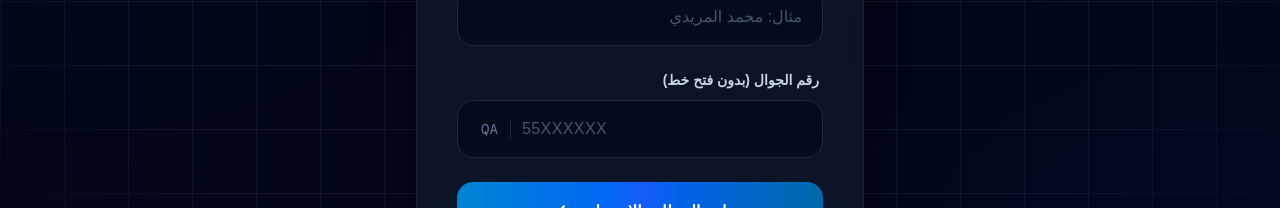
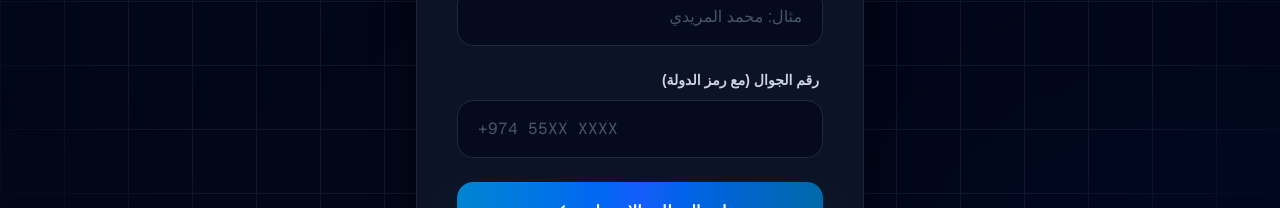
Before and after one commit to SWE-M/maridi-affiliate, a Next.js app: page / in a window 1280 px wide. Shown: the part 447-655 px from the top of the page. Built offline with nearby package versions, Linux system fonts and the light colour scheme.

Commit message:
the number +

```diff
--- a/src/app/page.tsx
+++ b/src/app/page.tsx
@@ -118,18 +118,17 @@ export default function Home() {
               </div>
 
               <div>
-                <label className="block text-sm font-bold text-slate-300 mb-2.5 mr-1">رقم الجوال (بدون فتح خط)</label>
+                <label className="block text-sm font-bold text-slate-300 mb-2.5 mr-1">رقم الجوال (مع رمز الدولة)</label>
                 <div className="relative">
-                  <span className="absolute left-5 top-1/2 -translate-y-1/2 text-slate-500 font-mono text-sm border-r border-slate-800 pr-3 pl-1">QA</span>
                   <input
                     type="tel"
                     required
-                    pattern="[0-9]{8}"
-                    title="يرجى إدخال 8 أرقام"
+                    pattern="[\+0-9\s\-]{8,20}"
+                    title="يرجى إدخال رقم الجوال مع الرمز الدولي (مثال: +97455123456)"
                     value={phone}
                     onChange={(e) => setPhone(e.target.value)}
-                    className="w-full px-5 py-4 pl-16 rounded-2xl border border-slate-800 bg-slate-950/60 text-white placeholder:text-slate-600 focus:ring-2 focus:ring-sky-500 focus:border-sky-500 focus:bg-slate-950 outline-none transition-all duration-300 shadow-inner tracking-wide"
-                    placeholder="55XXXXXX"
+                    className="w-full px-5 py-4 rounded-2xl border border-slate-800 bg-slate-950/60 text-white placeholder:text-slate-600 focus:ring-2 focus:ring-sky-500 focus:border-sky-500 focus:bg-slate-950 outline-none transition-all duration-300 shadow-inner tracking-wide font-mono"
+                    placeholder="+974 55XX XXXX"
                     dir="ltr"
                   />
                 </div>
```
